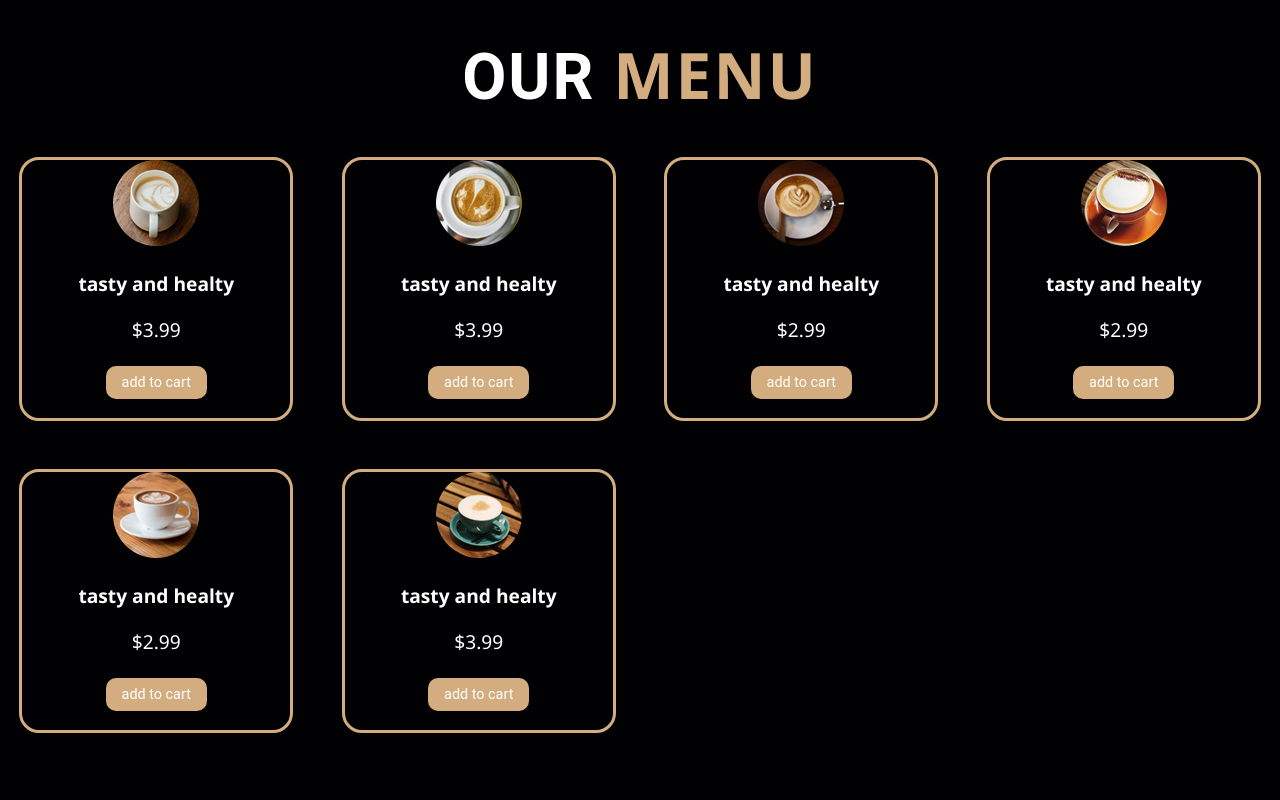
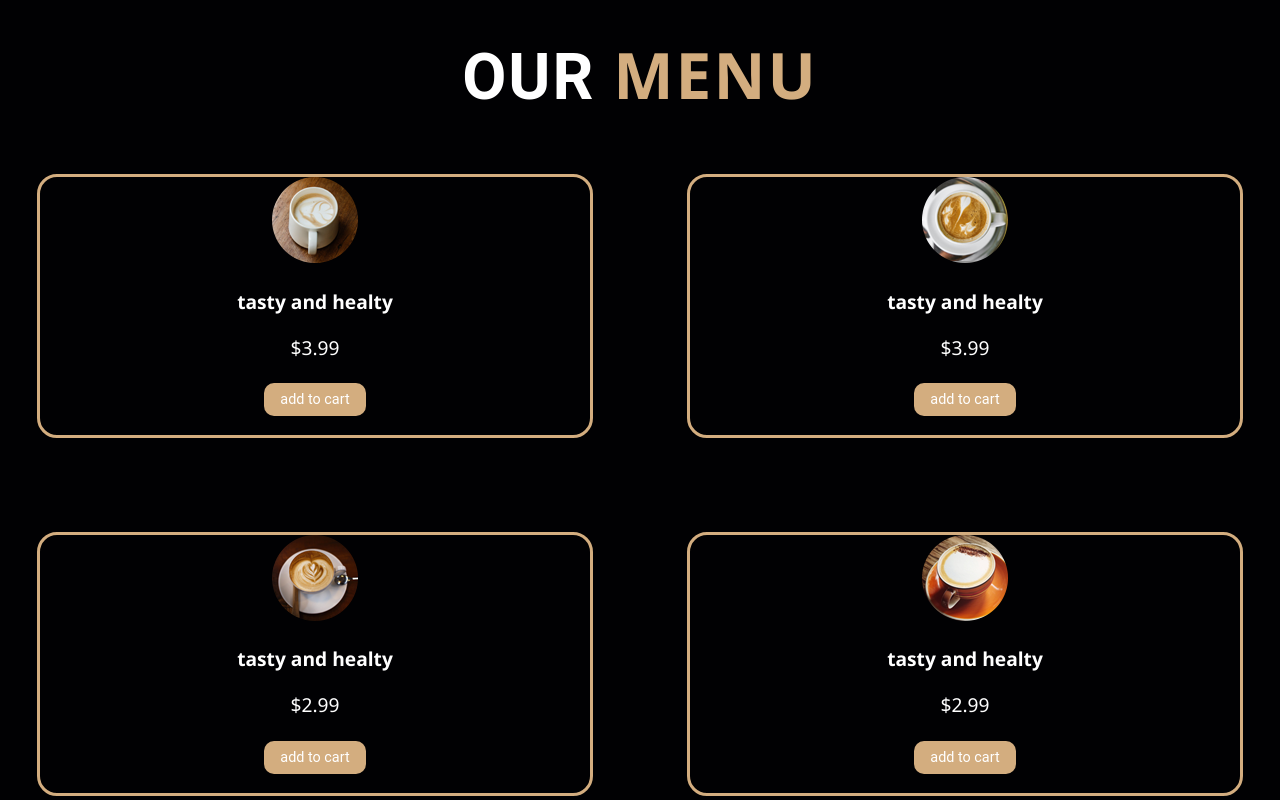
Before and after one commit to Stefannieuwenburg/my-project-styled-coffee-shop-website, a React (Create React App) app: page / in a window 1280 px wide. Shown: the part 1780-2580 px from the top of the page. Built offline with nearby package versions, Linux system fonts and the light colour scheme.

Commit message:
commit grid gap

```diff
--- a/src/components/Blogs.js
+++ b/src/components/Blogs.js
@@ -58,7 +58,7 @@ const Boxes = styled.div`
 `;
 
 const Box = styled.div`
-    margin: 1.5rem;
+    margin: 2.5rem;
     background: var(--bg);
     text-align: center;
     border: 3px solid var(--main-color);
@@ -95,7 +95,7 @@ const Blogs = () => {
                         <BoxTitle href="/#">
                             tasty and refreshing coffee
                         </BoxTitle>
-                        <TitleGold>by admin / 21st may, 2021</TitleGold>
+                        <TitleGold>by admin / 21st may, 2023</TitleGold>
                         <Paragraph>
                             Lorem ipsum dolor sit amet consectetur adipisicing
                             elit. Non, dicta.
@@ -111,7 +111,7 @@ const Blogs = () => {
                         <BoxTitle href="/#">
                             tasty and refreshing coffee
                         </BoxTitle>
-                        <TitleGold>by admin / 21st may, 2021</TitleGold>
+                        <TitleGold>by admin / 21st may, 2023</TitleGold>
                         <Paragraph>
                             Lorem ipsum dolor sit amet consectetur adipisicing
                             elit. Non, dicta.
@@ -127,7 +127,7 @@ const Blogs = () => {
                         <BoxTitle href="/#">
                             tasty and refreshing coffee
                         </BoxTitle>
-                        <TitleGold>by admin / 21st may, 2021</TitleGold>
+                        <TitleGold>by admin / 21st may, 2023</TitleGold>
                         <Paragraph>
                             Lorem ipsum dolor sit amet consectetur adipisicing
                             elit. Non, dicta.
--- a/src/components/ContactPage.js
+++ b/src/components/ContactPage.js
@@ -4,14 +4,21 @@ import styled from "styled-components";
 import ImgKoff from "../assets/pictures/ImgKoff.jpg"
 
 const ContactContainer = styled.div`
+    min-height: 100vh;
     background-image: url(${ImgKoff});
-    background-position: "center";
-    min-height: 100vh;
-    padding:5.2rem;
+    background-image:'no-repeat';
+    background-size: cover;
+    background-position: center;
     display: flex;
     flex-direction: column;
     align-items: center;
     justify-content: center;
+`;
+const ImageContainer = styled.div`
+
+
+    border: 3px solid var(--main-color);
+    border-radius: 20px;
 `;
 const Wrapper = styled.div`
     margin: 1.2rem;
@@ -19,6 +26,8 @@ const Wrapper = styled.div`
     flex-direction: column;
     align-items: center;
     justify-content: center;
+    min-height: 1%;
+    min-width:1%;
     border: 3px solid var(--main-color);
     border-radius: 10px;
 `;
@@ -99,6 +108,7 @@ const ContactPage = () => {
                     {" "}
                     <span>contact</span> us{" "}
                 </HeaderTitle>
+                <ImageContainer>
                 <Wrapper>
                         <WrapperForm>
                             <BoxTitle>Get in touch</BoxTitle>
@@ -120,6 +130,7 @@ const ContactPage = () => {
                         </WrapperForm>
 
                 </Wrapper>
+                </ImageContainer>
             </ContactContainer>
         </Fragment>
     );
--- a/src/components/MenuPage.js
+++ b/src/components/MenuPage.js
@@ -53,12 +53,14 @@ const Button = styled.button`
 
 const GridBox = styled.div`
     display: grid;
-    grid-gap: 10px;
-    grid-template-columns: repeat(auto-fit, minmax(250px, 1fr));
+    grid-gap: 20px;
+    grid-template-columns: repeat(auto-fit, minmax(550px, 1fr));
+    justify-content: center;
+    align-items: center;
 `;
 
 const Box = styled.div`
-    margin: 1.2rem;
+    margin: 2.3rem;
     background: var(--bg);
     text-align: center;
     border: 3px solid var(--main-color);
```
